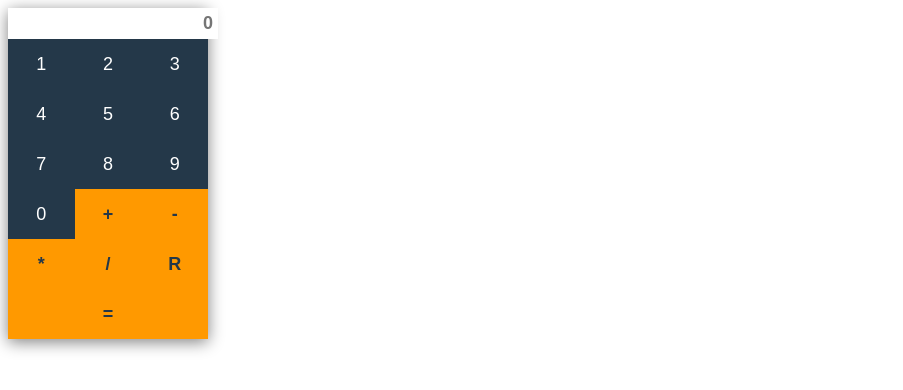
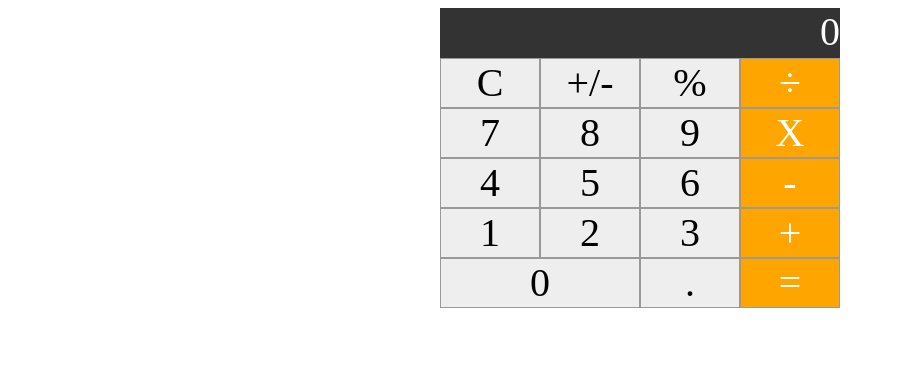
Before and after one commit to pollipolinch/Calculator-Vue, a plain HTML site: page index.html in a window 1280 px wide. Shown: the whole page, without its empty margins (0-903 px from the left). Drawn offline with nearby package versions, Linux system fonts and the light colour scheme.

Commit message:
feat: add new function

```diff
--- a/index.html
+++ b/index.html
@@ -10,12 +10,27 @@
 </head>
 <body>
    <div id="app">
-    <div class="grid">
-      <input @keyup.enter="calc()" type="text" v-model="result" placeholder="0">
-      <button @click="input(num)" class="cell num" v-for="num of numbers">{{num}}</button>
-      <button @click="input(op)" class="cell op" v-for="op of operations">{{op}}</button>
-      <button @click="reset()" class="cell op">R</button>
-      <button @click="calc()" class="cell op">=</button>
+    <div class="calculator">
+     <div class="display">{{result || '0'}}</div>
+     <div @click="clear" class="btn">C</div>
+     <div @click="sign" class="btn">+/-</div>
+     <div @click="percent" class="btn">%</div>
+     <div @click="divide" class="btn operator">÷</div>
+     <div @click="append('7')" class="btn">7</div>
+     <div @click="append('8')" class="btn">8</div>
+     <div @click="append('9')" class="btn">9</div>
+     <div @click="times" class="btn operator">X</div>
+     <div @click="append('4')" class="btn">4</div>
+     <div @click="append('5')" class="btn">5</div>
+     <div @click="append('6')" class="btn">6</div>
+     <div @click="minus" class="btn operator">-</div>
+     <div @click="append('1')" class="btn">1</div>
+     <div @click="append('2')" class="btn">2</div>
+     <div @click="append('3')" class="btn">3</div>
+     <div @click="plus" class="btn operator">+</div>
+     <div @click="append('0')" class="zero btn">0</div>
+     <div @click="dot" class="btn">.</div>
+     <div @click="equal" class="btn operator">=</div>
     </div>
   </div>
 
--- a/script.js
+++ b/script.js
@@ -1,20 +1,59 @@
 let vue = new Vue({
-    el: '#app',
-    data: {
-        result: '',
-        numbers:[1,2,3,4,5,6,7,8,9,0],
-        operations:['+','-','*','/'],
+  el: '#app',
+  data: {
+    previos: null,
+    result: '',
+    operator: null,
+    operatorClicked: false
+  },
+  methods: {
+    clear() {
+      this.result = ''
     },
-    methods:{
-      input(ell){
-        this.result = this.result.toString()
-        this.result = this.result+ell
-      },
-      reset(){
+    sign() {
+      if (this.result.charAt(0) === '-') {
+        this.result = this.result.slice(1)
+      } else {
+        this.result = `-${this.result}`
+      }
+    },
+    percent() {
+      this.result = `${parseFloat(this.result) / 100}`
+    },
+    append(num) {
+      if(this.operatorClicked === true){
         this.result = ''
-      },
-      calc(){
-        this.result=eval(this.result)
+        this.operatorClicked = false
       }
+      this.result = `${this.result}${num}`
+    },
+    dot() {
+      if (this.result.indexOf('.') === -1) {
+        this.append('.')
+      }
+    },
+    divide() {
+      this.operator = (a, b) => a / b
+      this.previos = this.result
+      this.operatorClicked = true
+    },
+    times() {
+      this.operator = (a,b)=> a*b
+      this.previos = this.result
+      this.operatorClicked = true
+    },
+    plus() {
+      this.operator = (a,b)=> a+b
+      this.previos = this.result
+      this.operatorClicked = true
+    },
+    minus() {
+      this.operator = (a,b)=> a-b
+      this.previos = this.result
+      this.operatorClicked = true
+    },
+    equal() {
+      this.result = `${this.operator(parseFloat(this.previos),parseFloat(this.result))}`
     }
+  }
 })
--- a/style.css
+++ b/style.css
@@ -1,42 +1,27 @@
-* {
-    font-family: 'Gilroy',sans-serif;
-    transition: 0.3s all;
-      font-weight: 600;
+.calculator{
+  width: 400px;
+  margin: 0 auto;
+  font-size: 40px;
+  display: grid;
+  grid-template-columns: repeat(4,1fr);
+  grid-auto-rows: minmax(50px,auto);
 }
-  #app {
-    width: 200px;
-    box-shadow: 0 3px 15px grey;
-  }
-  input[type="text"] {
-    width: 200px;
-    border: 0;
-    color: #243849;
-    font-size: 18px;
-    padding: 5px 5px;
+.display{
+  grid-column: 1 / 5;
+  background: #333;
+  color: white;
   text-align: right;
 }
-  .grid {
-    display: flex;
-    flex-wrap: wrap;
-    justify-content: space-around;
-    width: 100%;
-
+.zero{
+  grid-column: 1 / 3;
 }
-  .cell {
-    flex: 33%;
-    height: 50px;
-    font-size: 18px;
-    border: none;
+.btn{
+background:  #eee;
+border: 1px solid #999;
+text-align: center;
+cursor: pointer;
 }
-  .num {
-    background-color: #243849;
-    color: #fff;
-    font-weight: 400;
+.operator{
+  background: orange;
+  color: white;
 }
-  .cell:hover{
-    background-color: #182530;
-  }
-  .op {
-    background-color: #ff9900;
-    color: #243849;
-  }
```
Lines whose indentation alone changed are shown as unchanged.
